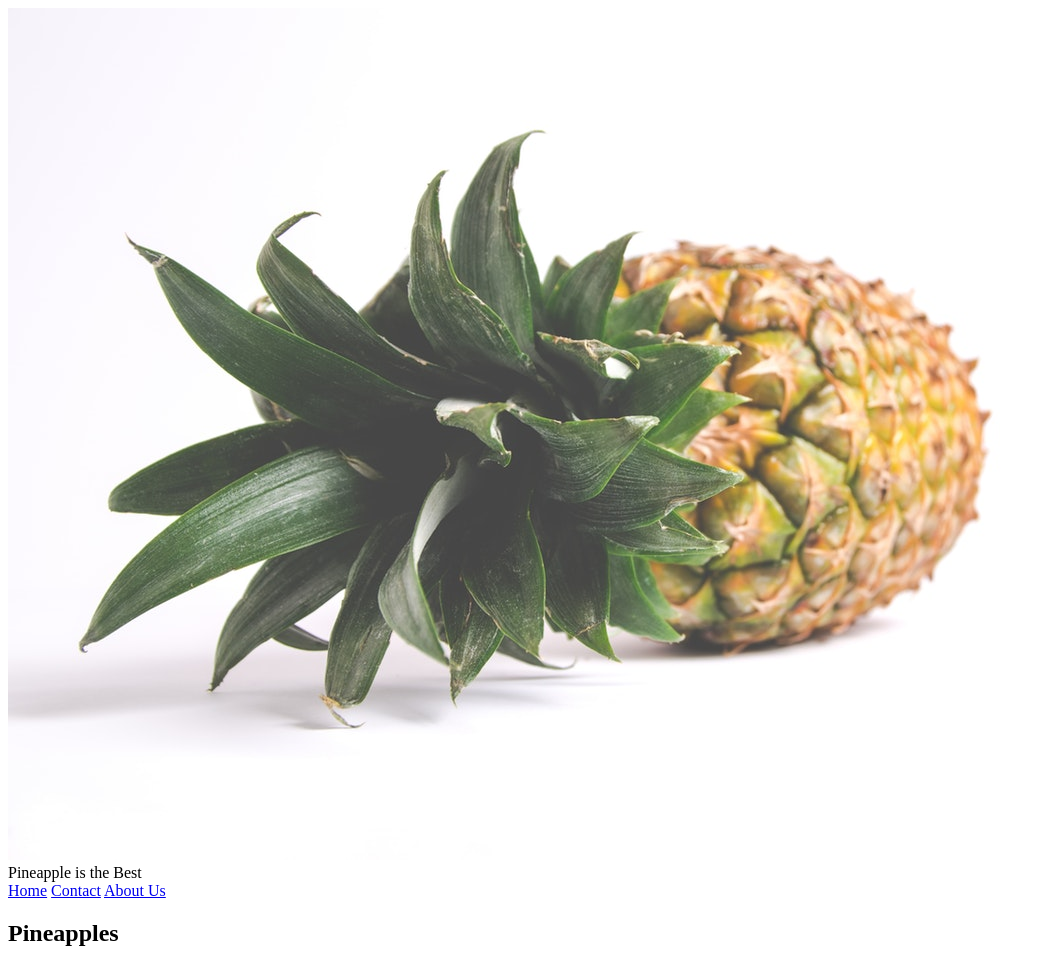
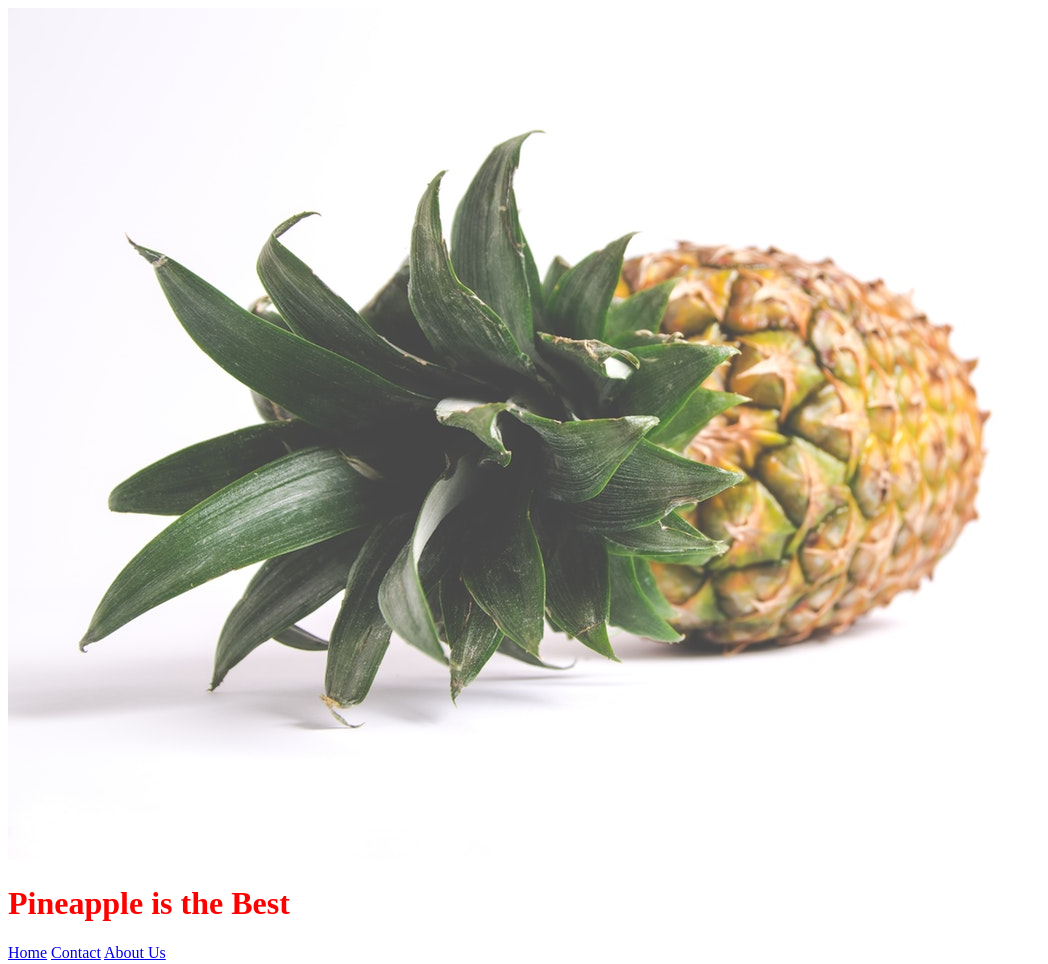
Before and after one commit to LAlonzoWebster/Pineapples, a plain HTML site: page Index.html in a window 1280 px wide. Shown: the top 964 px of the page, without its empty margins (0-1048 px from the left). Drawn offline with Linux system fonts and the light colour scheme.

Commit message:
change font color

```diff
--- a/Index.html
+++ b/Index.html
@@ -1,12 +1,13 @@
 <!DOCTYPE html>
 <html>
-    <head>
+    <head style="color: yellowgreen">
         <title>Pineapple</title>
     </head>
     <body>
-        <header>
+        <header style="color: red">
+
             <img src="pineapple-1.jpg"/>
-            Pineapple is the Best
+            <h1>Pineapple is the Best</h1>
         </header>
         <nav>
             <a href="index.html">Home</a>
```
